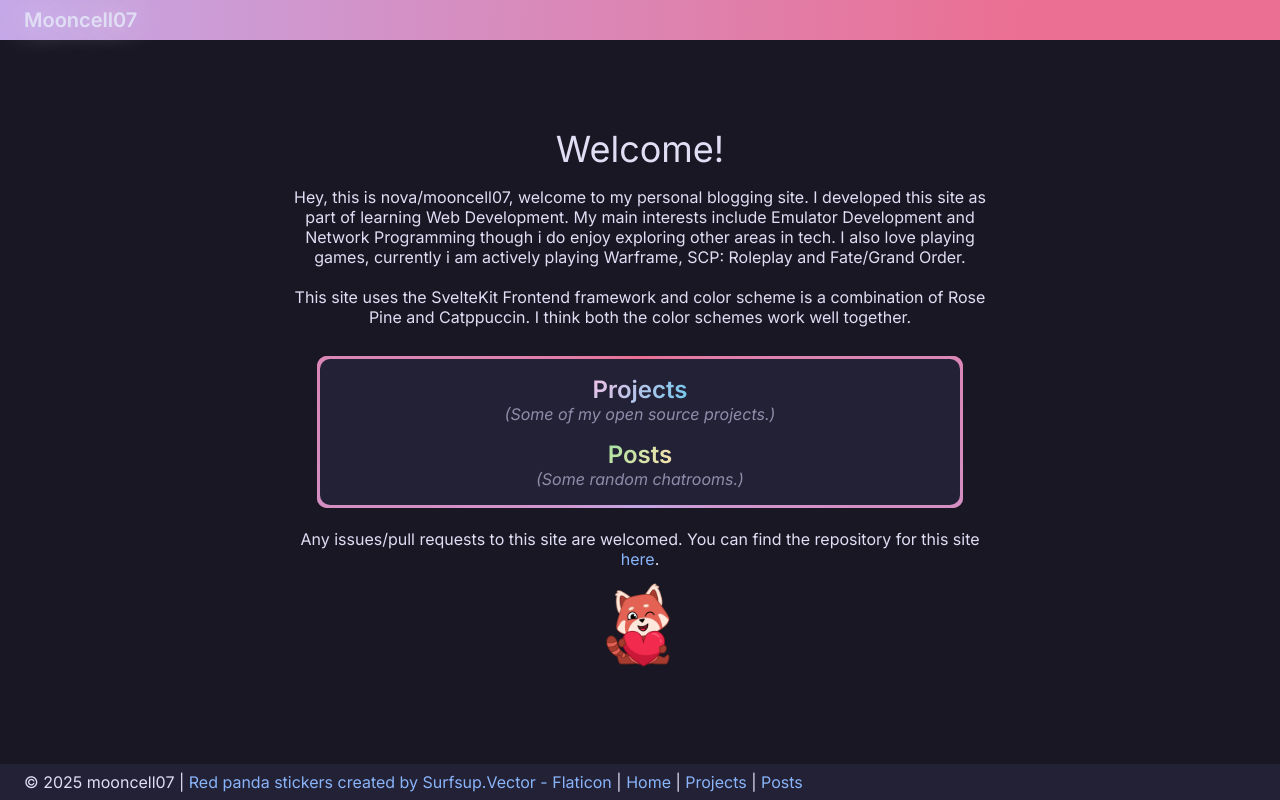
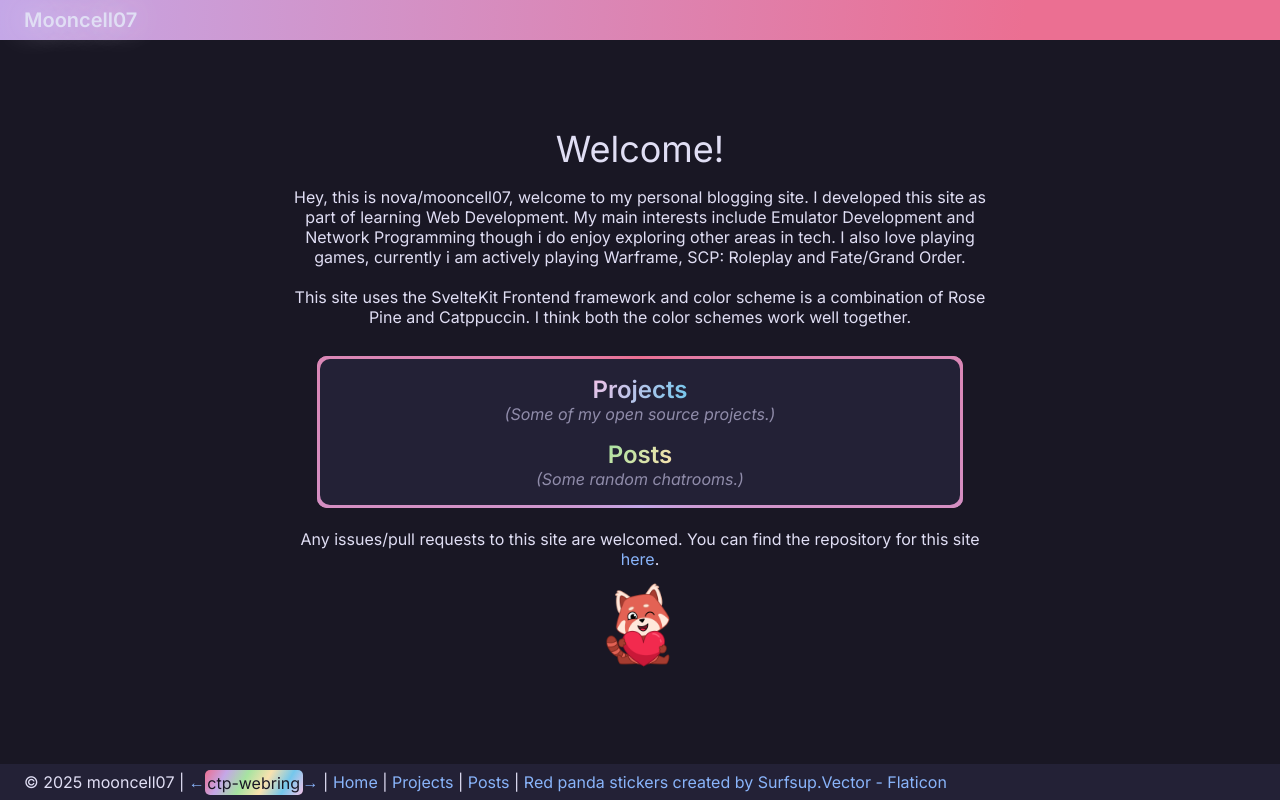
Before and after one commit to mooncell07/site, a SvelteKit app: page / in a window 1280 px wide. Built offline with nearby package versions, Linux system fonts and the light colour scheme; a web font is replaced by a local one.

Commit message:
add webring

```diff
--- a/src/routes/+layout.svelte
+++ b/src/routes/+layout.svelte
@@ -35,6 +35,14 @@ footer {
   position: fixed;
 }
 
+.webring {
+background: linear-gradient(120deg, var(--color-nav1), var(--color-nav2), var(--color-posts1), var(--color-posts2), var(--color-projects1), var(--color-projects2));
+width:max-content;
+border-radius: 5px;
+color: var(--color-base);
+padding: 2.5px;
+}
+
 @media screen and (min-width: 768px) {
   footer {
     font-size: 1em;
@@ -53,12 +61,16 @@ footer {
 <footer>
   © 2025 mooncell07
   |
-  <a href="https://www.flaticon.com/free-stickers/red-panda" title="red panda stickers">Red panda stickers created by Surfsup.Vector - Flaticon</a>
+  <a href="https://ctp-webr.ing/nova/previous">&larr;</a
+><a href="https://ctp-webr.ing/" class="webring">ctp-webring</a
+><a href="https://ctp-webr.ing/nova/next">&rarr;</a>
   |
   <a href="/">Home</a>
   |
-  <a href="/Projects">Projects</a>
+   <a href="/Projects">Projects</a>
   |
-  <a href="/Posts">Posts</a>
+   <a href="/Posts">Posts</a>
+  |
+  <a href="https://www.flaticon.com/free-stickers/red-panda" title="red panda stickers">Red panda stickers created by Surfsup.Vector - Flaticon</a>
 </footer>
 </div>
```
Also changed, not shown: src/routes/+page.svelte (+6 -1 lines).
